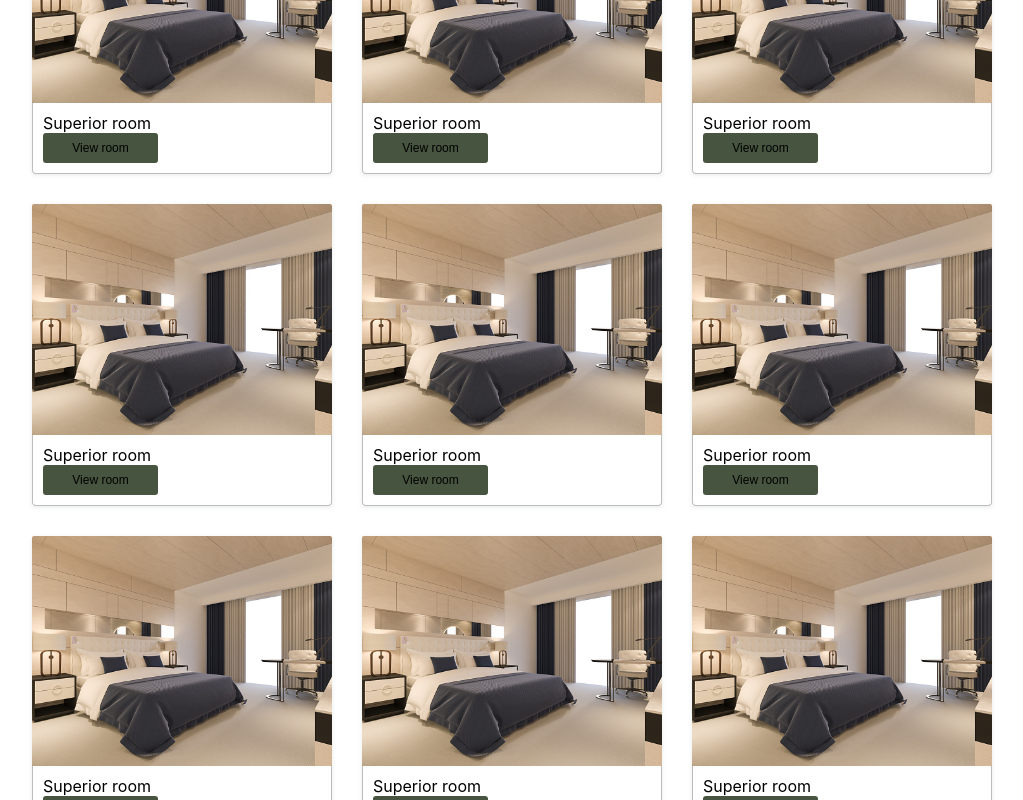
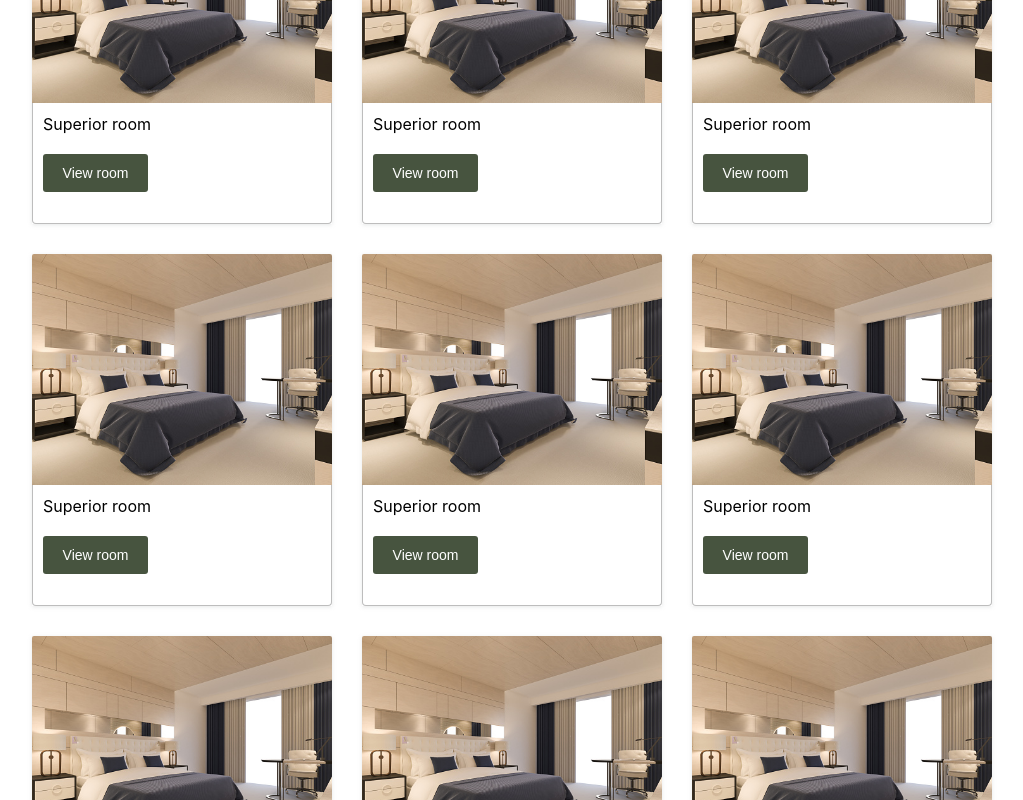
Before and after one commit to olaiide/hotel-mgt-frontend, a React (Create React App) app: page / in a window 1280 px wide. Shown: the part 1060-1860 px from the top of the page, without its empty margins (128-1151 px from the left). Built offline with nearby package versions, Linux system fonts and the light colour scheme; what react-animations would draw is missing.

Commit message:
fixed button

```diff
--- a/src/components/Button/ButtonElements.tsx
+++ b/src/components/Button/ButtonElements.tsx
@@ -1,12 +1,18 @@
 import styled, { keyframes } from "styled-components";
 import { pulse } from "react-animations";
-import { ButtonTypes } from '../../types/button'
+import { ButtonTypes } from "../../types/button";
 
 export const ButtonComponent = styled.button<ButtonTypes>`
-  width: ${(props) => (props.size === "small" ? "115px;" : "100%")};
-  height : 40px;
+  width: ${(props) => (props.size === "small" ? "105px;" : "100%")};
+  height: 38px;
   background: ${(props) =>
-    props.bg ? (props.active ? props.background : "#F7F7F7") : "transparent"};
+    props.bg
+      ? props.active
+        ? props.background
+          ? "#47543F"
+          : "#FCC61A"
+        : "#F7F7F7"
+      : "transparent"};
 
   margin: ${(props) => (props.margin ? "20px 0" : "0px")};
   border-radius: 3px;
@@ -15,30 +21,23 @@ export const ButtonComponent = styled.button<ButtonTypes>`
   display: flex;
   justify-content: center;
   align-items: center;
-  opacity: ${(props) => (props.loading ? "0.8" : '1')};
+  opacity: ${(props) => (props.loading ? "0.8" : "1")};
   color: ${(props) =>
     props.bg
-      ? "black"
-      : props.active
-      ? "#FCC61A"
+      ? props.active
+        ? props.background
+          ? "#FFF"
+          : "black"
+        : "black"
       : "#FCC61A"};
-  font-size: 12px;
+  font-size: 14px;
   font-style: normal;
   font-weight: 500;
   line-height: 22px;
   letter-spacing: 0em;
-  cursor : pointer;
+  cursor: pointer;
   &:hover {
-    /* color: ${(props) =>
-      props.bg ? "#FCC61A" : ""}; */
-    background: ${(props) =>
-      props.bg
-        ? props.active
-          ? ""
-          : "#FCC61A"
-        : "transparent"};
     animation: 0.5s ${keyframes(pulse)};
-
   }
 
   .spinner {
--- a/src/components/NavBar/NavBar.tsx
+++ b/src/components/NavBar/NavBar.tsx
@@ -21,9 +21,7 @@ const Header = () => {
               size={"small"}
               active={true}
               loading={false}
-              margin={false}
               disabled={false}
-
             />
           </StyledLink>
           <StyledLink to={'/register'}>
@@ -33,10 +31,8 @@ const Header = () => {
               size={"small"}
               active={true}
               loading={false}
-              margin={false}
               disabled={false}
-              background={'#FCC61A'}
-
+              background={false}
             />
           </StyledLink>
         </ButtonContainer>
--- a/src/pages/DashHome/DashHome.tsx
+++ b/src/pages/DashHome/DashHome.tsx
@@ -96,11 +96,11 @@ const DashHome = () => {
                 <Button
                   children={"View room"}
                   active={true}
-                  margin={false}
+                  margin={true}
                   bg={true}
                   size={"small"}
                   loading={false}
-                  background={'#47543f'}
+                  background={true}
                   disabled
                 />
               </ContentWrapper>
--- a/src/pages/DashHome/DashHomeElements.js
+++ b/src/pages/DashHome/DashHomeElements.js
@@ -43,7 +43,7 @@ export const Img = styled.img`
 export const ContentWrapper = styled.div`
   border: 1px solid #bdbdbd;
   border-radius: 0 0 4px 4px;
-  height: 50px;
+  height: 100px;
   display: flex;
   flex-direction: column;
   justify-content: center;
--- a/src/pages/onboarding/login/login.tsx
+++ b/src/pages/onboarding/login/login.tsx
@@ -21,7 +21,7 @@ const Login = () => {
           <div>
             <Button
               children={"Log in"}
-              active={true}
+              active={false}
               margin={true}
               loading={false}
               bg={true}
--- a/src/pages/onboarding/register/register.tsx
+++ b/src/pages/onboarding/register/register.tsx
@@ -25,7 +25,7 @@ const Register = () => {
           <div>
             <Button
               children={"Log in"}
-              active={true}
+              active={false}
               margin={true}
               loading={false}
               bg={true}
--- a/src/types/button.ts
+++ b/src/types/button.ts
@@ -5,5 +5,5 @@ export interface ButtonTypes {
     margin?: boolean,
     loading : boolean,
     disabled : boolean,
-    background? : string;
+    background? : boolean;
 }
```
